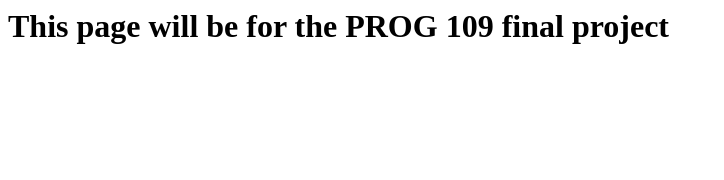
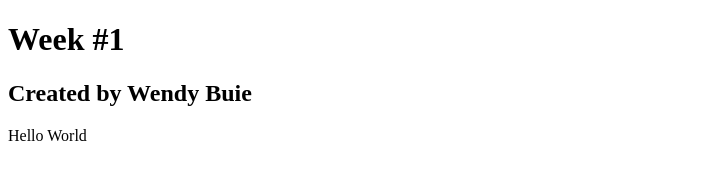
Before and after one commit to webuie/BuiePROG109, a plain HTML site: page index.html in a window 1280 px wide. Shown: the whole page, without its empty margins (0-724 px from the left). Drawn offline with Linux system fonts and the light colour scheme.

Commit message:
Update index.html

```diff
--- a/index.html
+++ b/index.html
@@ -1,18 +1,14 @@
 
+<!DOCTYPE html>
 <html>
   <title>
-    Buie PROG 109 Winter 2018
+    <em> Hello World! </em>
   </title>
 
   <body>
-    <h1>This page will be for the PROG 109 final project</h1>
+    <h1> Week #1 </h1>
+    <h2> Created by Wendy Buie </h2>
+    <p> Hello World </p>
   </body>
 
-  <style>
-    body {
-      background color: light blue;
-      text align: center
-    }
-  </style>
-
 </html>
```
